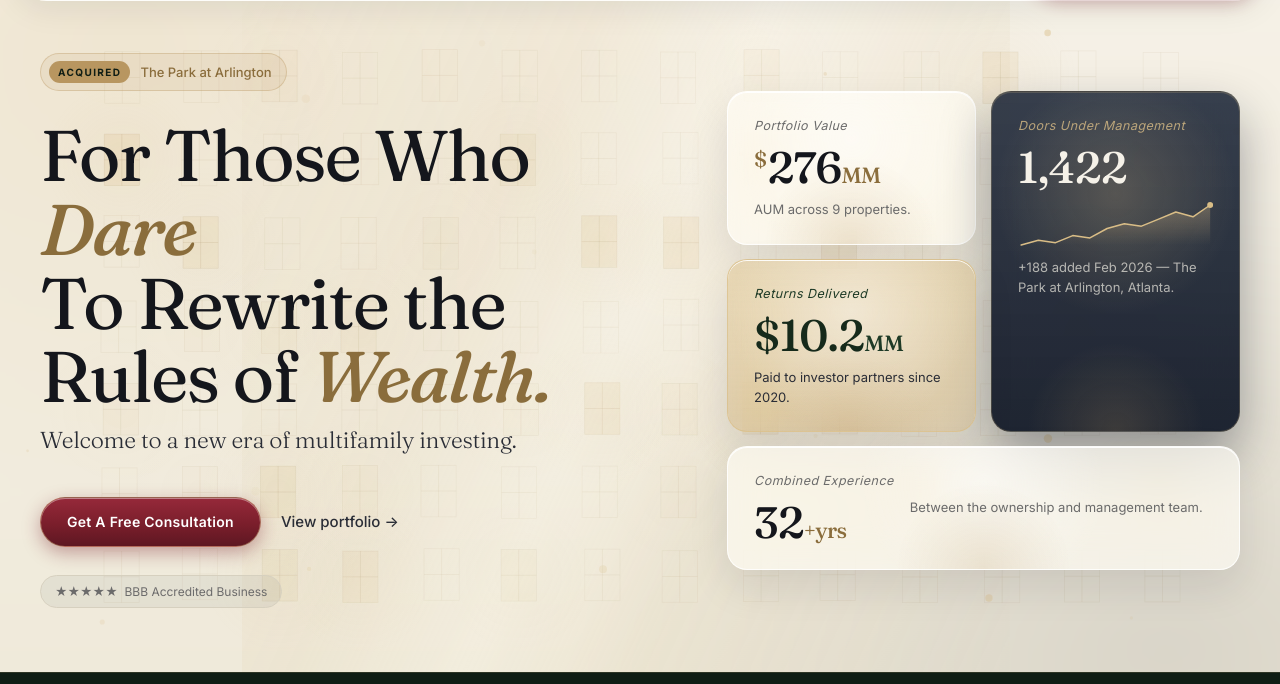
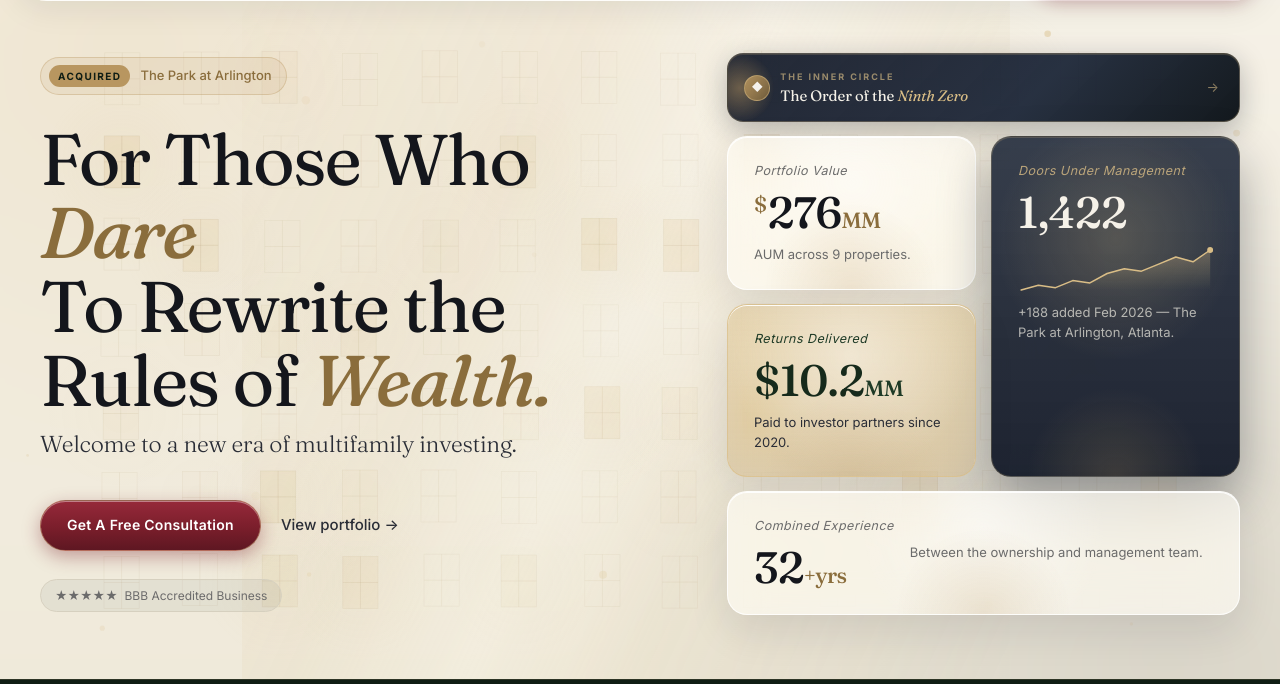
Before and after one commit to xsitecapitalservers/xsitecapital, a website: page index.html in a window 1280 px wide. Shown: the part 77-761 px from the top of the page. Drawn offline with Linux system fonts and the light colour scheme; animation ran at ten frames a second.

Commit message:
index: BBB link, Ninth Zero teaser above stat tiles

```diff
--- a/index.html
+++ b/index.html
@@ -112,6 +112,44 @@ button{cursor:pointer;font-family:inherit;}
 .hero__ghost{font-size:15px;font-weight:500;color:var(--ink-s);transition:color .15s;}
 .hero__ghost:hover{color:var(--ink);}
 .hero__bbb{margin-top:28px;display:inline-flex;align-items:center;gap:8px;padding:6px 14px;border-radius:999px;background:rgba(17,24,39,.05);border:1px solid var(--hair);font-size:12px;color:var(--ash);}
+
+/* ── NINTH ZERO TEASER ──────────────────────────────── */
+.nz-teaser{
+  position:relative;margin-bottom:14px;border-radius:16px;overflow:hidden;
+  background:linear-gradient(135deg,rgba(17,24,39,.92) 0%,rgba(28,38,56,.95) 60%,rgba(10,16,22,.96) 100%);
+  border:1px solid rgba(217,189,134,.28);
+  padding:16px 20px 16px 52px;
+  display:flex;align-items:center;justify-content:space-between;gap:12px;
+  cursor:pointer;text-decoration:none;color:inherit;
+  box-shadow:inset 0 1px 0 rgba(217,189,134,.18),0 8px 28px rgba(17,24,39,.28);
+  transition:border-color .22s, box-shadow .22s;
+}
+.nz-teaser:hover{border-color:rgba(217,189,134,.55);box-shadow:inset 0 1px 0 rgba(217,189,134,.25),0 12px 40px rgba(17,24,39,.38);}
+/* animated gold ambient orb */
+.nz-teaser::before{
+  content:"";position:absolute;left:-18px;top:50%;transform:translateY(-50%);
+  width:60px;height:60px;border-radius:50%;
+  background:radial-gradient(circle,rgba(184,150,96,.55) 0%,rgba(184,150,96,0) 70%);
+  animation:nz-pulse 3s ease-in-out infinite;pointer-events:none;
+}
+@keyframes nz-pulse{
+  0%,100%{opacity:.7;transform:translateY(-50%) scale(1);}
+  50%{opacity:1;transform:translateY(-50%) scale(1.25);}
+}
+.nz-teaser__seal{
+  position:absolute;left:16px;top:50%;transform:translateY(-50%);
+  width:26px;height:26px;border-radius:50%;
+  background:linear-gradient(135deg,rgba(184,150,96,.9),rgba(138,109,60,.7));
+  border:1px solid rgba(217,189,134,.5);
+  display:flex;align-items:center;justify-content:center;
+  font-size:11px;color:rgba(255,255,255,.9);flex-shrink:0;
+}
+.nz-teaser__text{flex:1;min-width:0;}
+.nz-teaser__eyebrow{font-size:9px;font-weight:700;letter-spacing:.22em;text-transform:uppercase;color:rgba(217,189,134,.65);margin-bottom:3px;}
+.nz-teaser__title{font-family:var(--fd);font-size:15px;font-weight:400;color:var(--cream);letter-spacing:-.01em;line-height:1.2;white-space:nowrap;overflow:hidden;text-overflow:ellipsis;}
+.nz-teaser__title em{font-style:italic;color:var(--gold-l);}
+.nz-teaser__arrow{font-size:13px;color:rgba(217,189,134,.6);flex-shrink:0;transition:transform .18s,color .18s;}
+.nz-teaser:hover .nz-teaser__arrow{transform:translateX(4px);color:var(--gold-l);}
 
 /* Stat tiles */
 .hero__tiles{display:grid;grid-template-columns:repeat(2,1fr);grid-template-rows:auto auto auto;gap:14px;perspective:1200px;transition:transform .4s var(--ease);}
@@ -652,9 +690,18 @@ button{cursor:pointer;font-family:inherit;}
         <a class="btn btn-primary" href="./contact.html">Get A Free Consultation</a>
         <a class="hero__ghost" href="./assets.html">View portfolio →</a>
       </div>
-      <div class="hero__bbb">★★★★★ &nbsp;BBB Accredited Business</div>
-    </div>
-    <!-- Right: stat tiles -->
+      <a class="hero__bbb" href="https://www.bbb.org/us/md/columbia/profile/investment-management/xsite-capital-investment-0011-90378819" target="_blank" rel="noopener" style="display:inline-flex;">★★★★★ &nbsp;BBB Accredited Business</a>
+    </div>
+    <!-- Right: Ninth Zero teaser + stat tiles -->
+    <div>
+    <a class="nz-teaser" href="#ninth-zero">
+      <span class="nz-teaser__seal">◆</span>
+      <div class="nz-teaser__text">
+        <div class="nz-teaser__eyebrow">The Inner Circle</div>
+        <div class="nz-teaser__title">The Order of the <em>Ninth Zero</em></div>
+      </div>
+      <span class="nz-teaser__arrow">→</span>
+    </a>
     <div class="hero__tiles" id="tileStack">
       <a class="tile" id="t1" href="./assets" style="text-decoration:none;color:inherit;display:block;cursor:pointer;">
         <p class="tile__label">Portfolio Value</p>
@@ -682,6 +729,7 @@ button{cursor:pointer;font-family:inherit;}
         </div>
       </div>
     </div>
+    </div><!-- /nz-teaser + tiles wrapper -->
   </div>
   <!-- Ticker -->
   <div class="ticker" style="margin-top:64px;position:relative;z-index:2">
@@ -1027,7 +1075,7 @@ button{cursor:pointer;font-family:inherit;}
 </section>
 
 <!-- ORDER OF THE NINTH ZERO -->
-<section class="nz">
+<section class="nz" id="ninth-zero">
   <div class="nz__inner">
 
     <!-- Header -->
```
